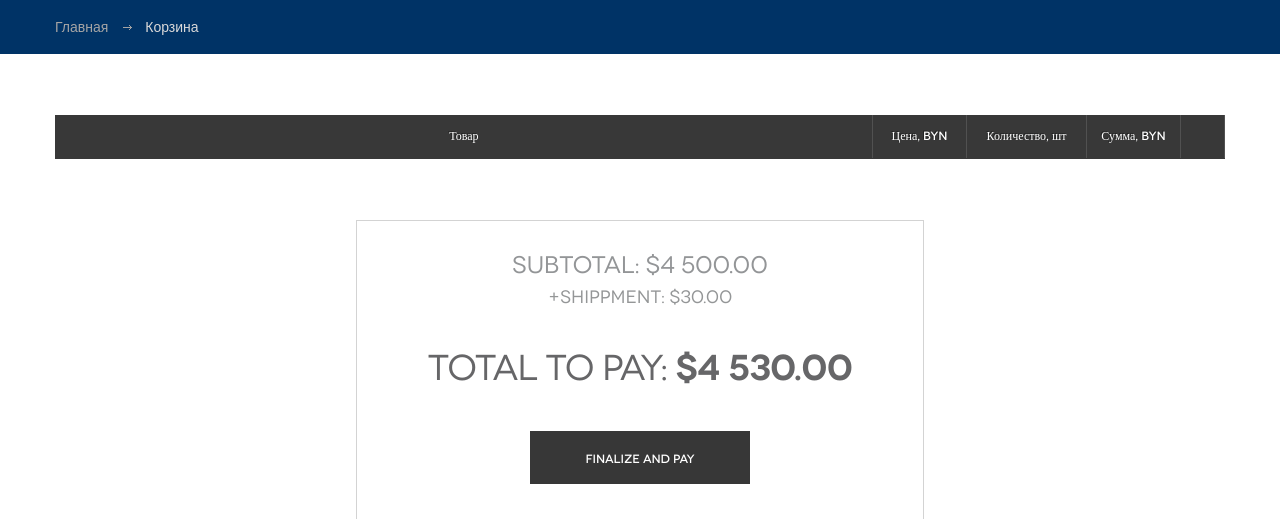
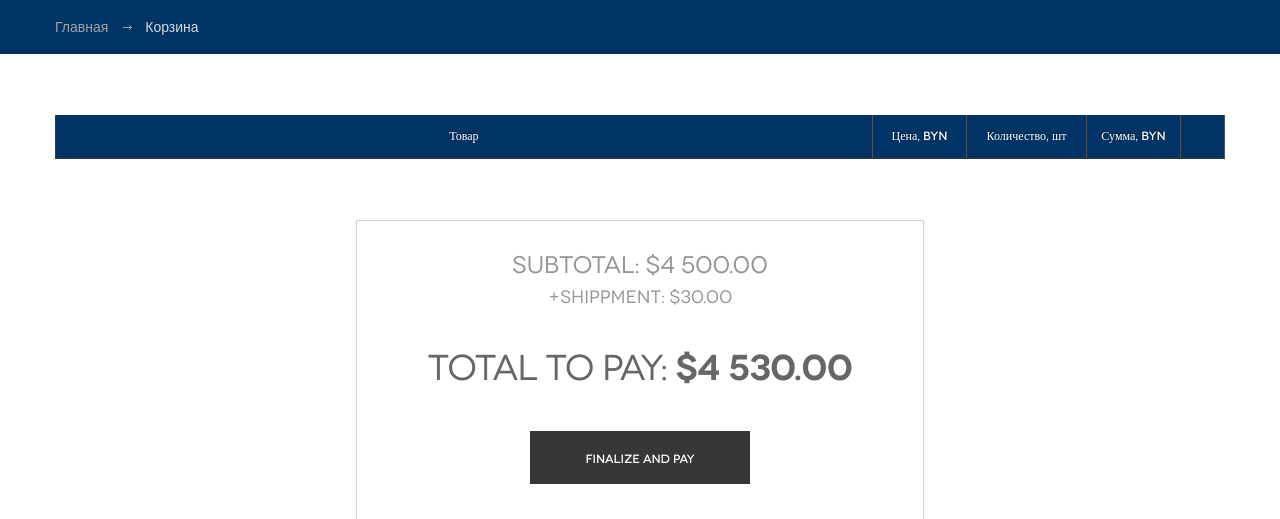
Before and after one commit to Trofimenkova/Term_project, a PHP site: page /cart.php in a window 1280 px wide. Shown: the part 193-712 px from the top of the page. Run offline with PHP 8.4, Linux system fonts and the light colour scheme; lists and menus that the app fills with data are empty; some libraries are stand-ins or nearby versions.

Commit message:
I hava changed css for basket.

```diff
--- a/mag/css/style.css
+++ b/mag/css/style.css
@@ -726,7 +726,7 @@ h1 {
 }
 
 .cart-table th {
-	background: #383838;
+	background: #003366;
 	border: 1px solid #383838;
 	text-align: center;
 	border-top: 0;
```
